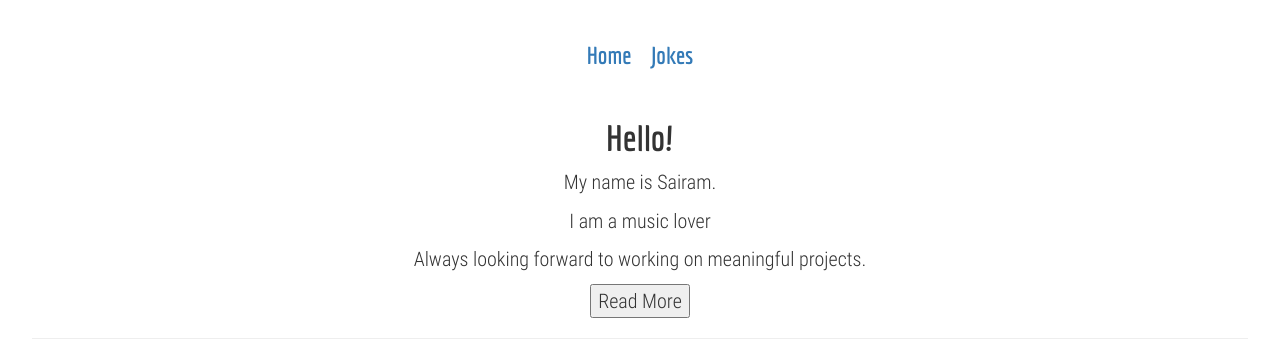
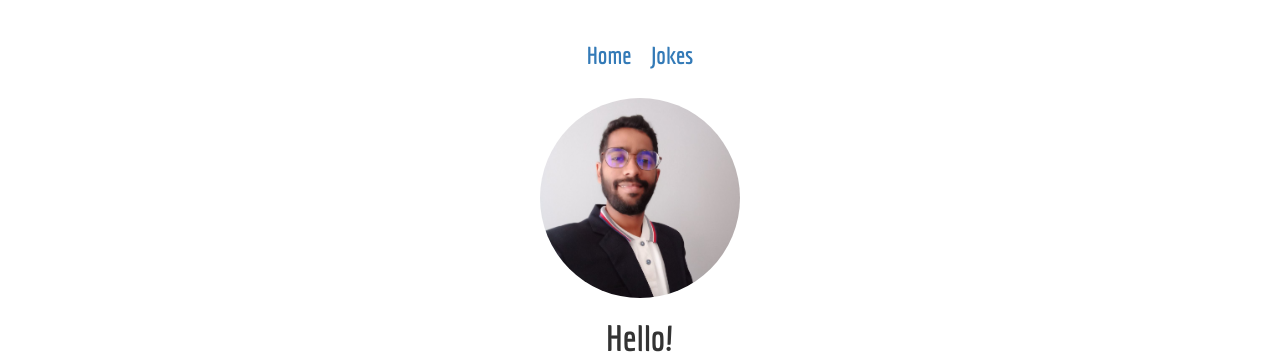
Before and after one commit to sairamgunner/react-portfolio, a React (Vite) app: page / in a window 1280 px wide. Shown: the top 354 px of the page. Built offline with nearby package versions, Linux system fonts and the light colour scheme.

Commit message:
Added Profile Picture

```diff
--- a/src/App.js
+++ b/src/App.js
@@ -3,6 +3,7 @@
 import Projects from './components/Projects';
 import Title from './components/Title';
 import SocialProfiles from './components/SocialProfiles';
+import profile from './assets/profile.jpg';
 
 class App extends Component {
     state = { displayBio: false }
@@ -50,6 +51,7 @@
         return (
             <div>
                 <Header />
+                <img src={profile} className='profile' alt='profile' />
                 <h1>Hello!</h1>
                 <p>My name is Sairam.</p>
                 <Title />
```
Also changed, not shown: src/assets/profile.jpg (added).
